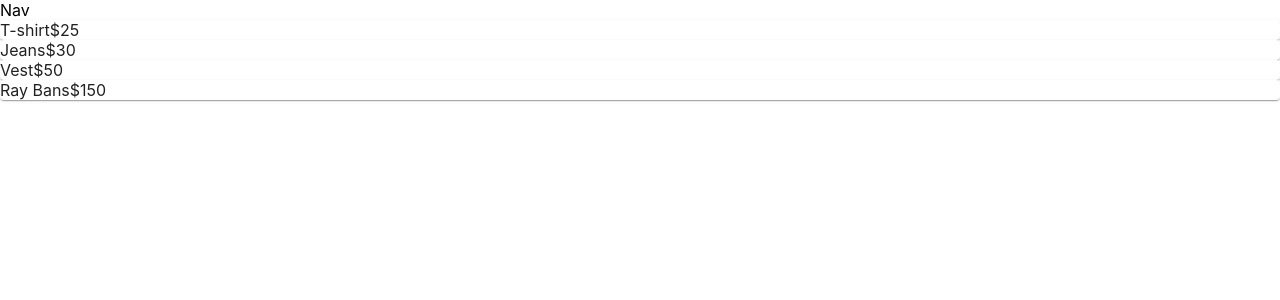
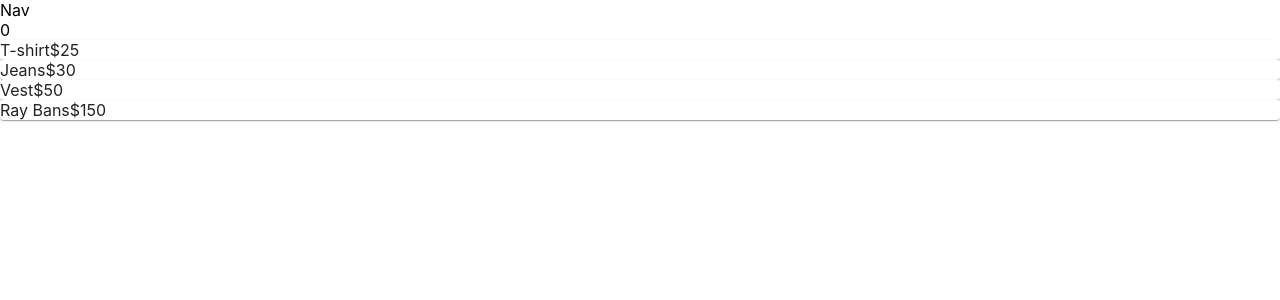
Before and after one commit to couvq/deved-context-api-tutorial, a React (Create React App) app: page / in a window 1280 px wide. Shown: the top 300 px of the page. Built offline with nearby package versions, Linux system fonts and the light colour scheme.

Commit message:
add to cart when clicking product card implemented

```diff
--- a/src/CartContext.js
+++ b/src/CartContext.js
@@ -3,8 +3,14 @@ import { createContext, useState } from "react";
 const CartContext = createContext();
 
 export const CartProvider = ({ children }) => {
+    const [items, setItems] = useState([]);
+
+    const addToCart = (name, price) => {
+        setItems((prevState) => [...prevState, {name, price}])
+    }
+
   return (
-    <CartContext.Provider value={{ item: 1 }}>{children}</CartContext.Provider>
+    <CartContext.Provider value={{ items, addToCart }}>{children}</CartContext.Provider>
   );
 };
 
--- a/src/components/Nav.js
+++ b/src/components/Nav.js
@@ -1,14 +1,16 @@
-import React from 'react';
-import CartContext from '../CartContext';
-import { useContext } from 'react';
+import React from "react";
+import CartContext from "../CartContext";
+import { useContext } from "react";
 
 const Nav = () => {
-  const {item} = useContext(CartContext);
-
+  const { items } = useContext(CartContext);
 
   return (
-    <div>Nav</div>
+    <>
+      <div>Nav</div>
+      <div>{items.length}</div>
+    </>
   );
-}
+};
 
 export default Nav;
--- a/src/components/Products.js
+++ b/src/components/Products.js
@@ -1,8 +1,10 @@
 import { Card } from "@mui/material";
 import React from "react";
-import { isTemplateExpression } from "typescript";
+import { useContext } from "react";
+import CartContext from "../CartContext";
 
 const Products = () => {
+  const { addToCart } = useContext(CartContext);
   const products = [
     {
       name: "T-shirt",
@@ -28,6 +30,9 @@ const Products = () => {
         return (
           <Card
             key={index}
+            onClick={() => {
+              addToCart(product.name, product.price);
+            }}
           >
             {product.name}
             {product.price}
```
